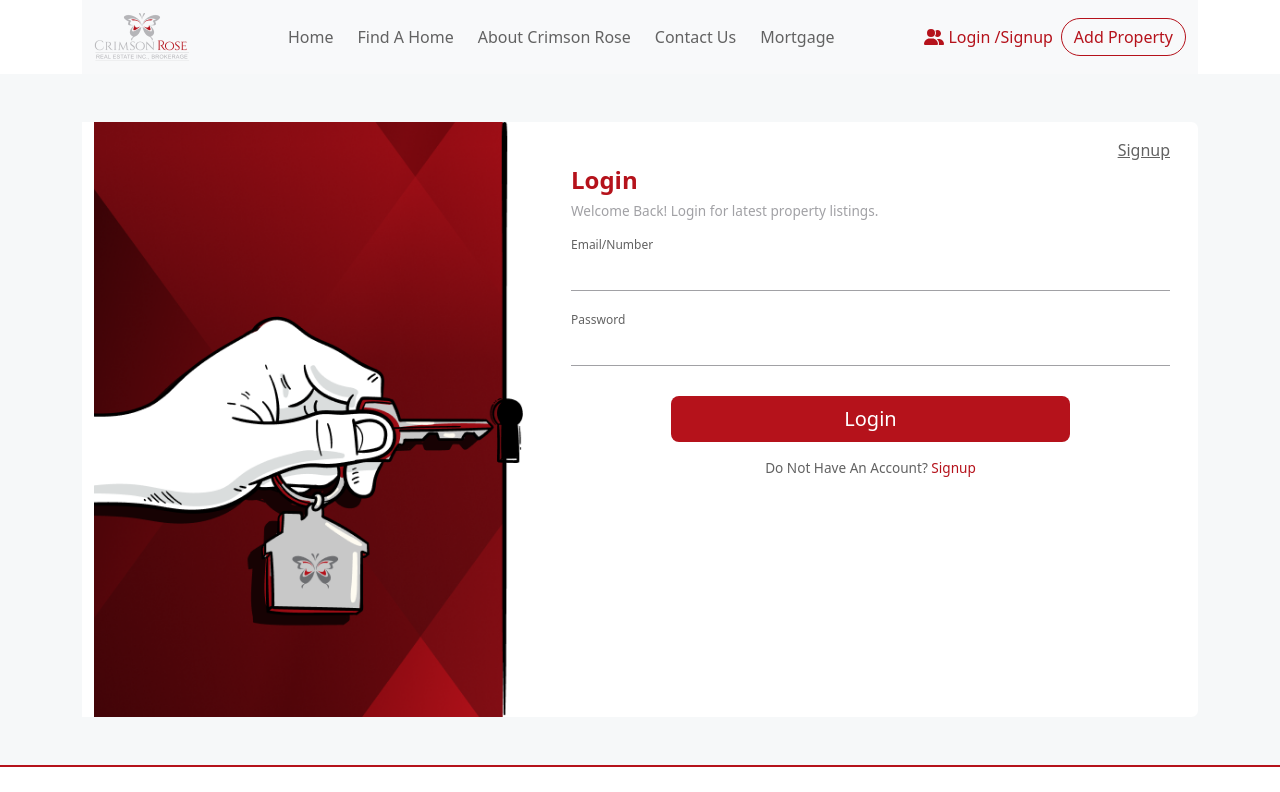
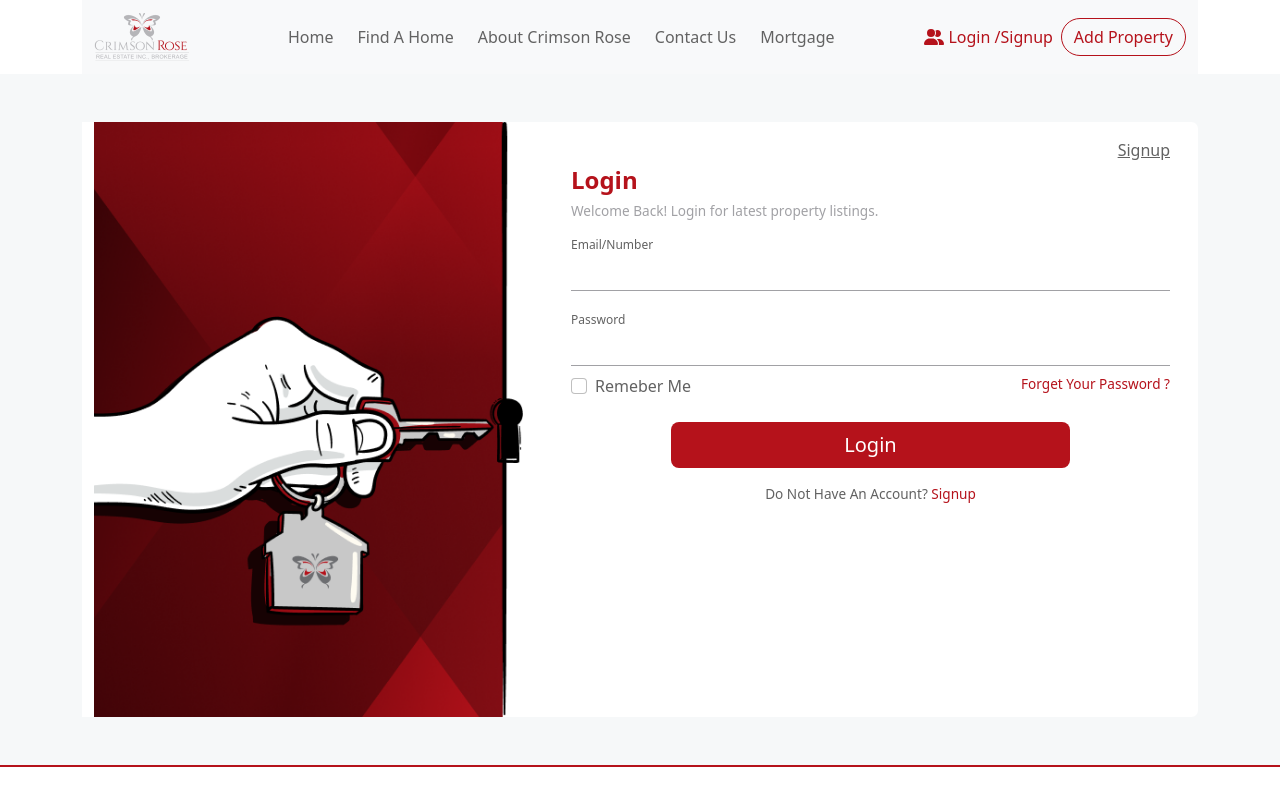
Before and after one commit to Totiratech/MLSFront, a Vue app: page /login in a window 1280 px wide. Shown: the top 792 px of the page. Built offline with nearby package versions, Linux system fonts and the light colour scheme.

Commit message:
login-inputs

```diff
--- a/src/views/Auth/Login.vue
+++ b/src/views/Auth/Login.vue
@@ -36,13 +36,32 @@
                             </div>
                             <div class="col-md-12">
                               <div class="user-box">
-                                <input type="text" />
+                                <input type="text" class="mb-2" />
                                 <label class="capitalize mid_grey">
                                   Password</label
                                 >
                               </div>
                             </div>
-                            <div class="col-12 text-center">
+                            <div class="col-md-6 d-flex align-items-center">
+                              <input
+                                class="form-check-input mt-0"
+                                type="checkbox"
+                                value=""
+                                aria-label="Checkbox for following text input"
+                                id="remeber"
+                              />
+                              <label for="remeber" class="ps-2"
+                                >Remeber Me</label
+                              >
+                            </div>
+                            <div class="col-md-6 d-flex justify-content-end">
+                              <a
+                                href="#"
+                                class="main_color capitalize small_font"
+                                >forget your password ?</a
+                              >
+                            </div>
+                            <div class="col-12 text-center pt-4">
                               <div class="d-grid gap-2 col-8 mx-auto">
                                 <button
                                   type="button"
@@ -86,4 +105,7 @@ p.mid_grey {
 p .main_color {
   text-decoration: none;
 }
+a.main_color {
+  text-decoration: none;
+}
 </style>
```
